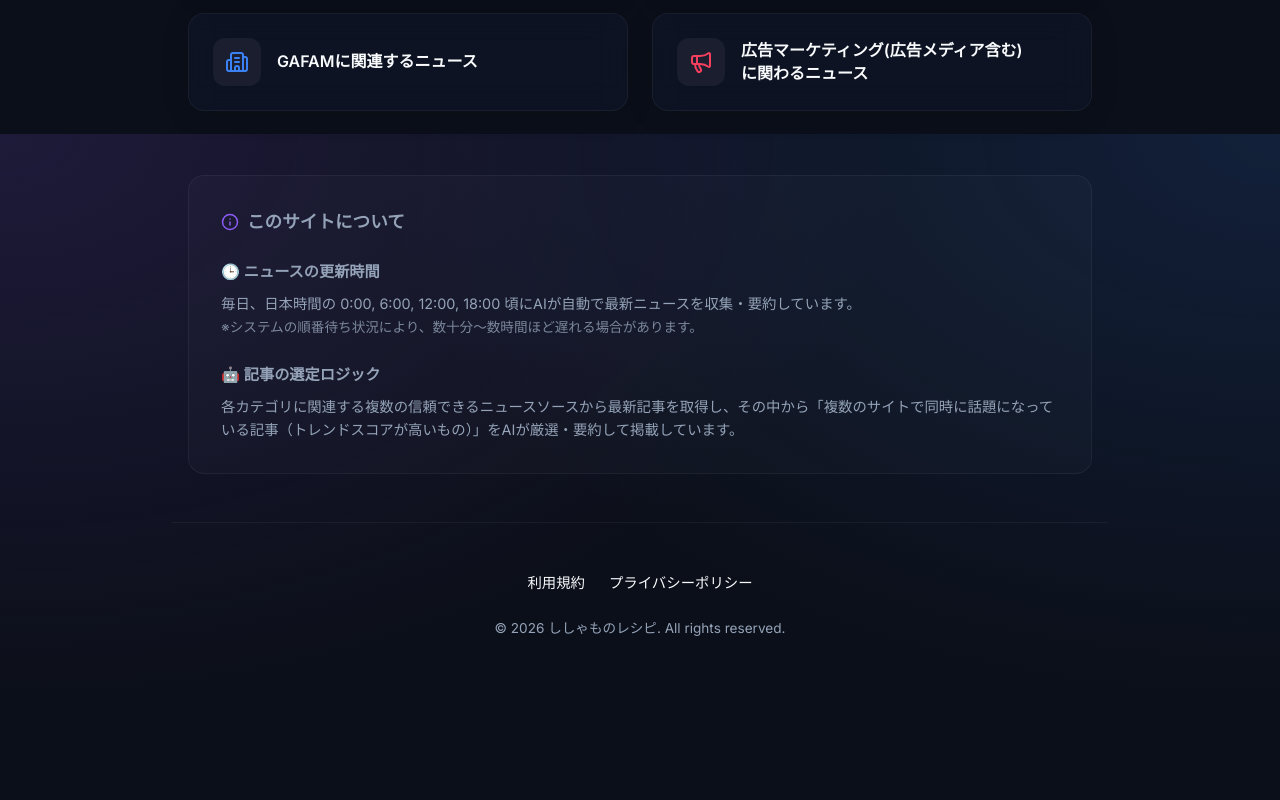
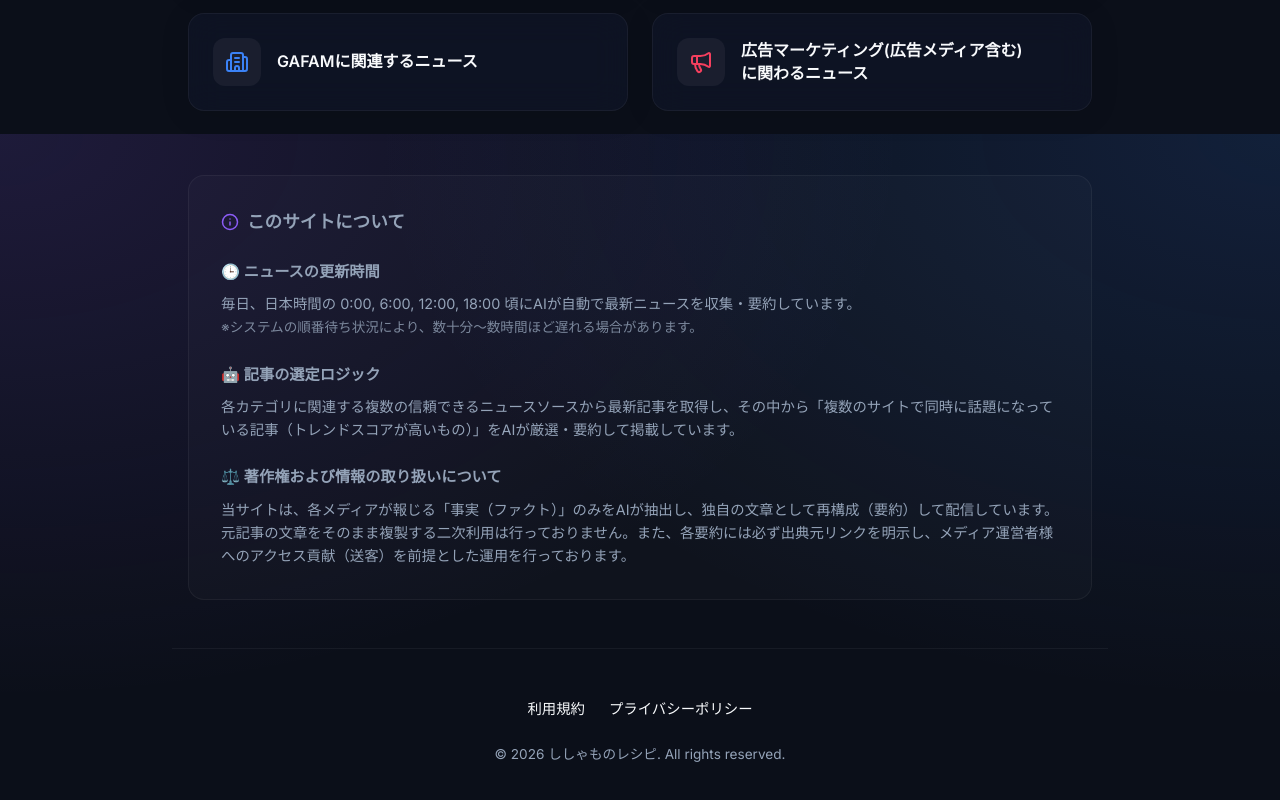
Before and after one commit to shisamonorecipes-dev/news-curation-app, a React (Vite) app: page / in a window 1280 px wide. Shown: the part 666-1466 px from the top of the page. Before the commit the page ends 1370 px from the top, so only its background shows below. Built offline with nearby package versions, Linux system fonts and the light colour scheme.

Commit message:
Add copyright and secondary use disclaimer to the Portal notes

```diff
--- a/src/pages/Portal.jsx
+++ b/src/pages/Portal.jsx
@@ -69,6 +69,10 @@ export default function Portal() {
           <h4 style={{ color: 'var(--text-secondary)', marginBottom: '0.5rem', fontSize: '0.95rem', fontWeight: '600' }}>🤖 記事の選定ロジック</h4>
           <p style={{ margin: 0 }}>各カテゴリに関連する複数の信頼できるニュースソースから最新記事を取得し、その中から「複数のサイトで同時に話題になっている記事（トレンドスコアが高いもの）」をAIが厳選・要約して掲載しています。</p>
         </div>
+        <div style={{ marginTop: '1.5rem' }}>
+          <h4 style={{ color: 'var(--text-secondary)', marginBottom: '0.5rem', fontSize: '0.95rem', fontWeight: '600' }}>⚖️ 著作権および情報の取り扱いについて</h4>
+          <p style={{ margin: 0 }}>当サイトは、各メディアが報じる「事実（ファクト）」のみをAIが抽出し、独自の文章として再構成（要約）して配信しています。元記事の文章をそのまま複製する二次利用は行っておりません。また、各要約には必ず出典元リンクを明示し、メディア運営者様へのアクセス貢献（送客）を前提とした運用を行っております。</p>
+        </div>
       </section>
     </div>
   );
```
